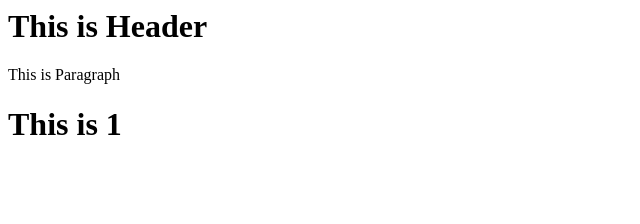
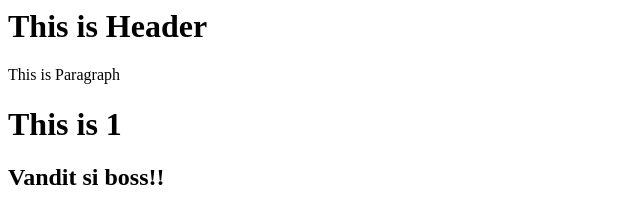
Before and after one commit to lodhavandit11022001/Practice, a website: page index.html in a window 1280 px wide. Shown: the whole page, without its empty margins (0-640 px from the left). Drawn offline with Linux system fonts and the light colour scheme.

Commit message:
fourth commit

```diff
--- a/index.html
+++ b/index.html
@@ -9,5 +9,8 @@
         <h1>
             This is 1
         </h1>
+        <h2>
+            Vandit si boss!!
+        </h2>
     </head>
 </html>
```
Also changed, not shown: package.json (added, +24 -0 lines), 2 other files.
